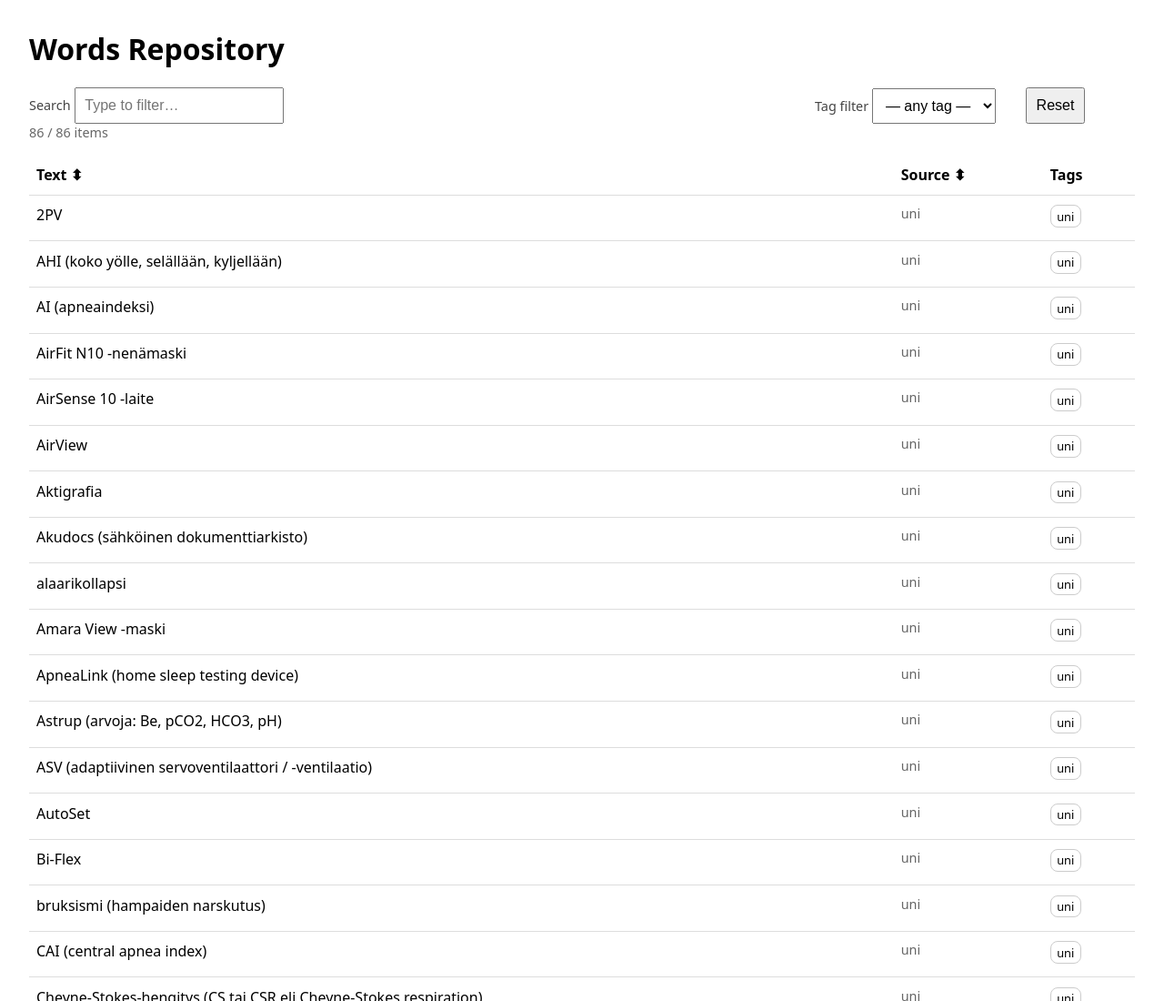
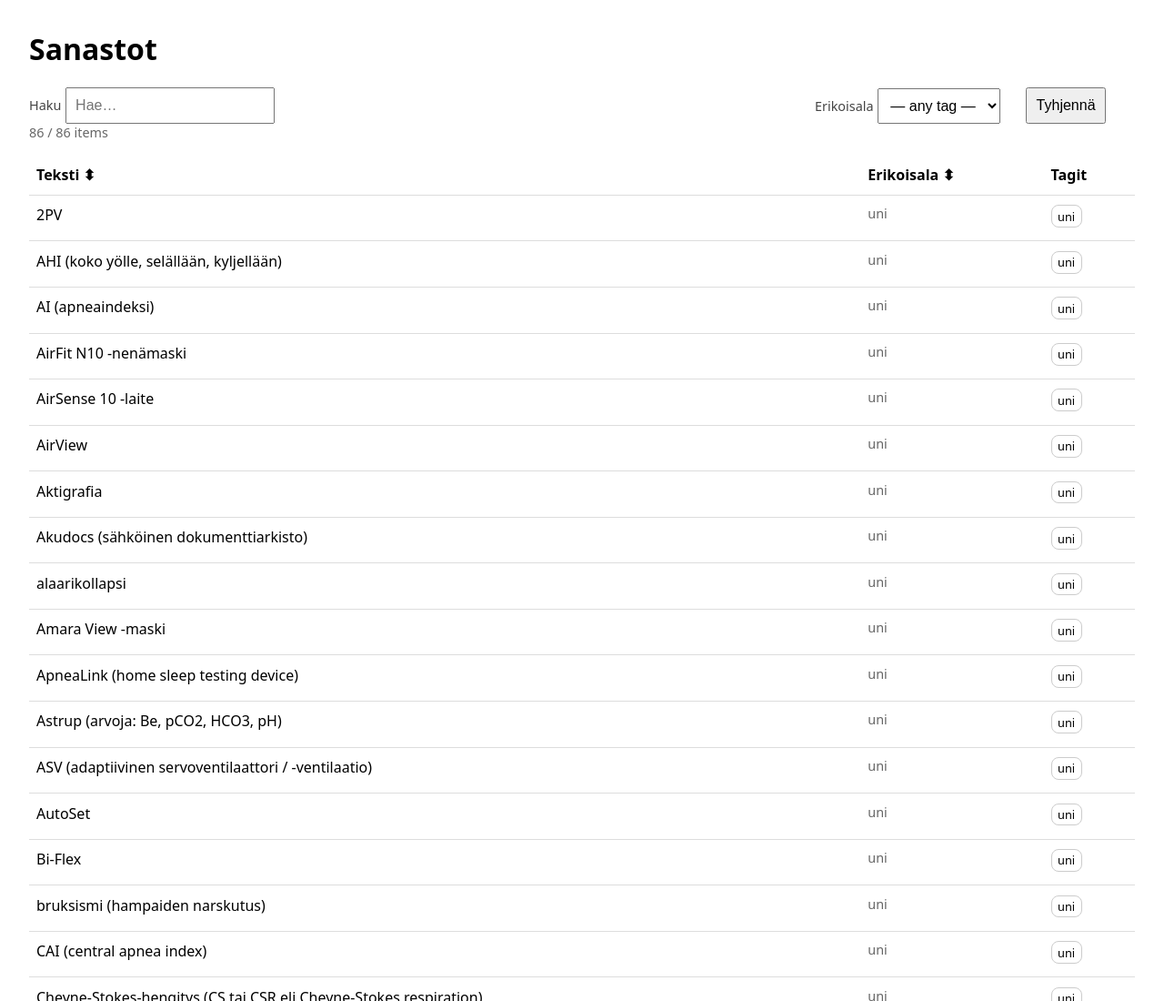
Before and after one commit to Koneistaja/Kantis, a plain HTML site: page sanasto.html in a window 1280 px wide. Shown: the top 1100 px of the page at 91% size. Drawn offline with Linux system fonts and the light colour scheme.

Commit message:
Update sanasto.html

```diff
--- a/sanasto.html
+++ b/sanasto.html
@@ -2,7 +2,7 @@
 <html lang="en">
 <head>
   <meta charset="utf-8" />
-  <title>Words Repository</title>
+  <title>Sanastot</title>
   <meta name="viewport" content="width=device-width, initial-scale=1" />
   <style>
     body { font-family: system-ui, sans-serif; margin: 2rem; }
@@ -17,21 +17,21 @@
   </style>
 </head>
 <body>
-  <h1>Words Repository</h1>
+  <h1>Sanastot</h1>
 
   <div class="controls">
     <div>
-      <label>Search</label>
-      <input id="q" type="search" placeholder="Type to filter…" />
+      <label>Haku</label>
+      <input id="q" type="search" placeholder="Hae…" />
     </div>
     <div>
-      <label>Tag filter</label>
+      <label>Erikoisala</label>
       <select id="tag">
-        <option value="">— any tag —</option>
+        <option value="">— kaikki erikoisalat —</option>
       </select>
     </div>
     <div>
-      <button id="reset">Reset</button>
+      <button id="reset">Tyhjennä</button>
     </div>
   </div>
 
@@ -40,9 +40,9 @@
   <table id="tbl">
     <thead>
       <tr>
-        <th data-key="text">Text ⬍</th>
-        <th data-key="source">Source ⬍</th>
-        <th>Tags</th>
+        <th data-key="text">Teksti ⬍</th>
+        <th data-key="source">Erikoisala ⬍</th>
+        <th>Tagit</th>
       </tr>
     </thead>
     <tbody></tbody>
```
